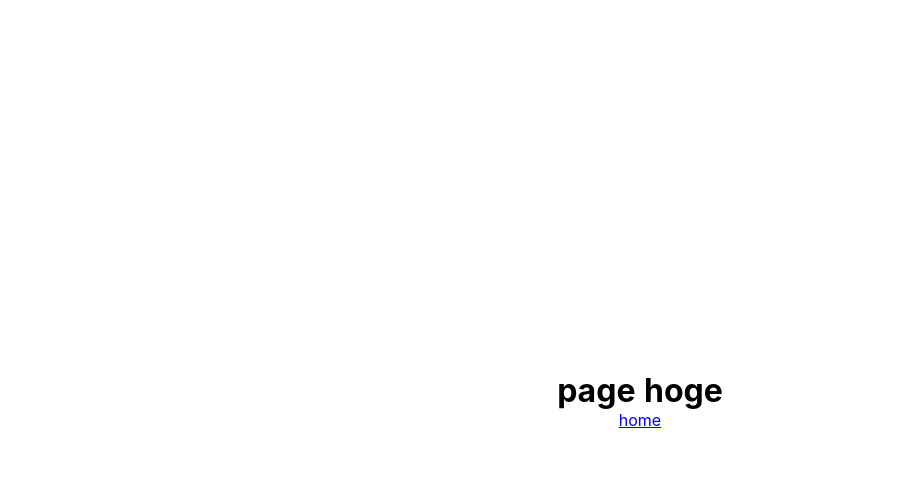
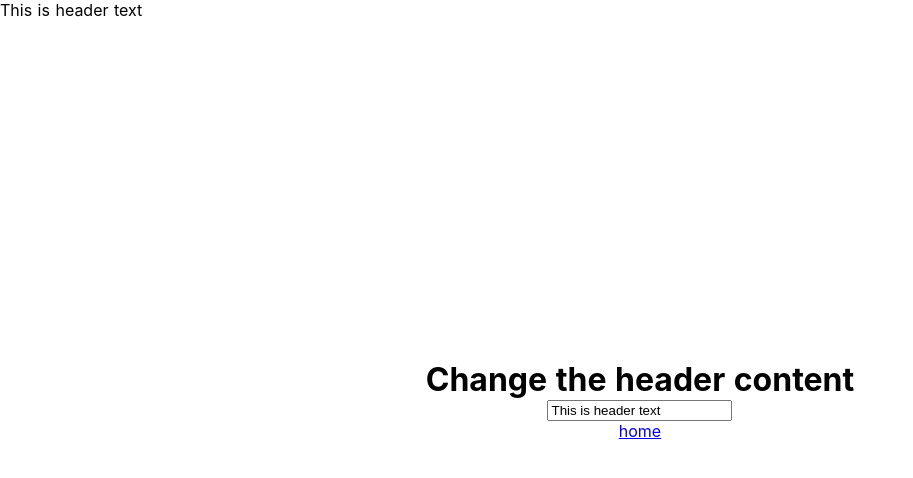
Before and after one commit to sakapun/nds56-nuxt, a Nuxt app: page /hoge in a window 1280 px wide. Shown: the top 478 px of the page, without its empty margins (0-913 px from the left). Built offline with nearby package versions, Linux system fonts and the light colour scheme.

Commit message:
headerに書ける

```diff
--- a/layouts/default.vue
+++ b/layouts/default.vue
@@ -1,5 +1,6 @@
 <template>
   <div>
+    <header class="header">{{$store.state.headerText}}</header>
     <nuxt/>
   </div>
 </template>
@@ -49,4 +50,9 @@ html {
   color: #fff;
   background-color: #35495e;
 }
+
+  header.header {
+    position: fixed;
+    top: 0;
+  }
 </style>
--- a/pages/detail/_num.vue
+++ b/pages/detail/_num.vue
@@ -26,10 +26,6 @@
       return {
         title: this.post.title
       }
-    },
-    mounted() {
-      this.$store.commit("setLastPage" , this.$route.params.num);
-      console.log(this.$store.state.lastPage);
     },
     asyncData({ req, params }) {
       // We can return a Promise instead of calling the callback
--- a/pages/hoge.vue
+++ b/pages/hoge.vue
@@ -1,8 +1,13 @@
 <template>
   <div class="container">
     <div>
-      <h1>page hoge</h1>
-      <nuxt-link to="/" >home</nuxt-link>
+      <h1>Change the header content</h1>
+      <div>
+        <input type="text" :value="$store.state.headerText" @input="setval"/>
+      </div>
+      <div>
+        <nuxt-link to="/" >home</nuxt-link>
+      </div>
     </div>
   </div>
 </template>
@@ -10,6 +15,11 @@
 <script>
   export default {
     name: "hoge",
+    methods: {
+      setval(ev) {
+        this.$store.commit("setHeader", ev.target.value)
+      }
+    },
   };
 </script>
 
--- a/store/index.js
+++ b/store/index.js
@@ -1,11 +1,11 @@
 export const state = () => {
   return {
-    lastPage: ""
+    headerText: "This is header text"
   };
 };
 
 export const mutations = {
-  setLastPage(state, page) {
-    state.lastPage = page;
+  setHeader(state, text) {
+    state.headerText = text;
   }
 };
```
